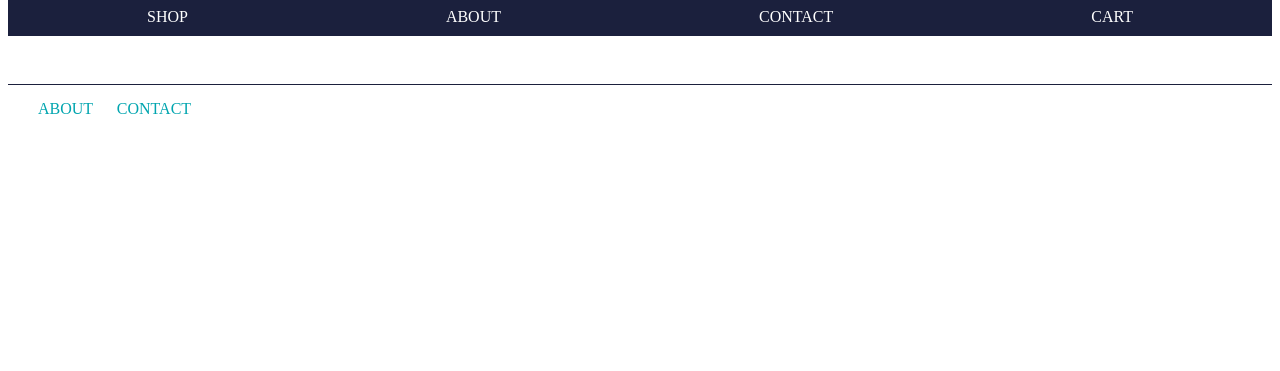
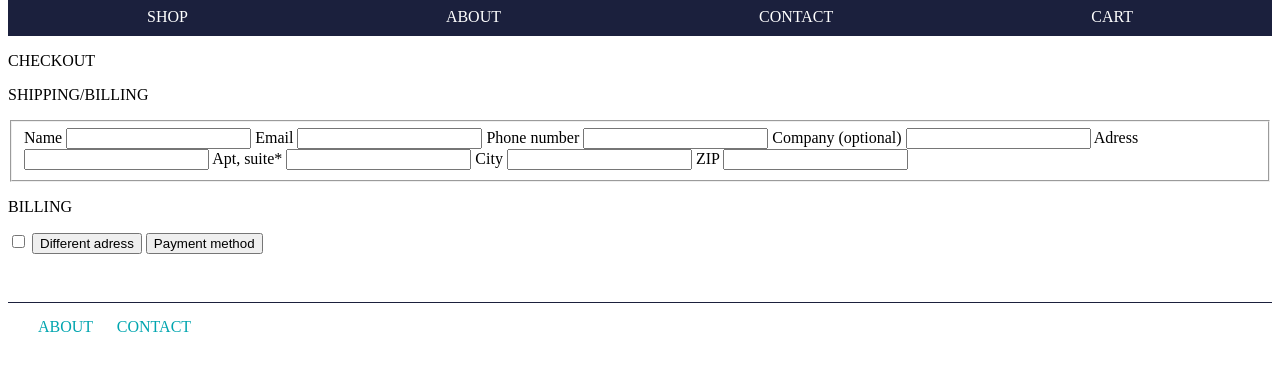
Before and after one commit to VRHT/HTML-CSS---Assignment, a plain HTML site: page checkout/checkout.html in a window 1280 px wide. Shown: the part 131-502 px from the top of the page. Drawn offline with Linux system fonts and the light colour scheme.

Commit message:
added a lot of code

```diff
--- a/checkout/checkout.html
+++ b/checkout/checkout.html
@@ -23,7 +23,37 @@
         </section>
     </header>
     <main>
-
+        <section>
+            <p>CHECKOUT</p>
+            <P>SHIPPING/BILLING</P>
+        </section>
+        <section>
+            <form action="form.contact.php" method="post">
+                <fieldset>
+                    <label for="name">Name</label>
+                    <input type="text" name="name" id="name" class="form__input" required>
+                    <label for="email">Email</label>
+                    <input type="email" name="mail" id="mail" class="form__input" required>
+                    <label for="tel">Phone number</label>
+                    <input type="tel" name="phone" id="Phone" class="form__input" required>
+                    <label for="name">Company (optional)</label>
+                    <input type="name" name="company" id="company" class="form__input">
+                    <label for="adress">Adress</label>
+                    <input type="adress" name="adress" id="adress" class="form__input" required>
+                    <label for="adress">Apt, suite*</label>
+                    <input type="adress" name="adress" id="adress" class="form__input">
+                    <label for="adress">City</label>
+                    <input type="adress" name="adress" id="city" class="form__input" required>
+                    <label for="adress">ZIP</label>
+                    <input type="adress" name="adress" id="zip" class="form__input" required>
+                </fieldset>
+        </section>
+        <section>
+            <p>BILLING</p>
+            <input type="checkbox">
+            <button type="button" onclick="">Different adress</button>
+            <button type="button" onclick="">Payment method</button>
+        </section>
     </main>
     <footer>
         <a href="/about/about.html" class="directors">ABOUT</a>
```
Also changed, not shown: cart/cart.html (+2 -0 lines), pay/paynow.html (+8 -1 lines).
